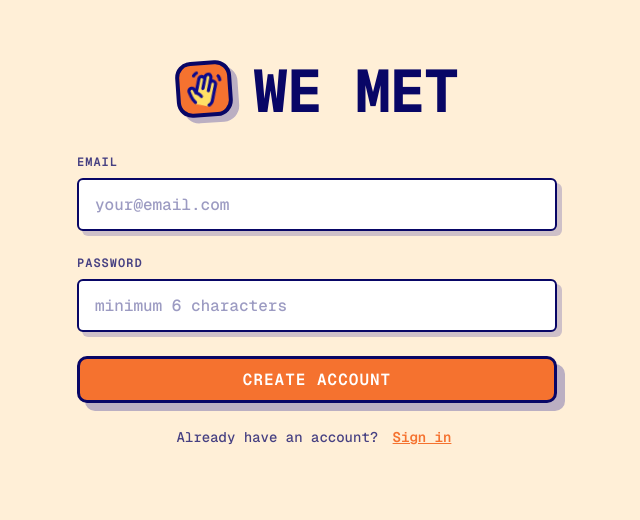
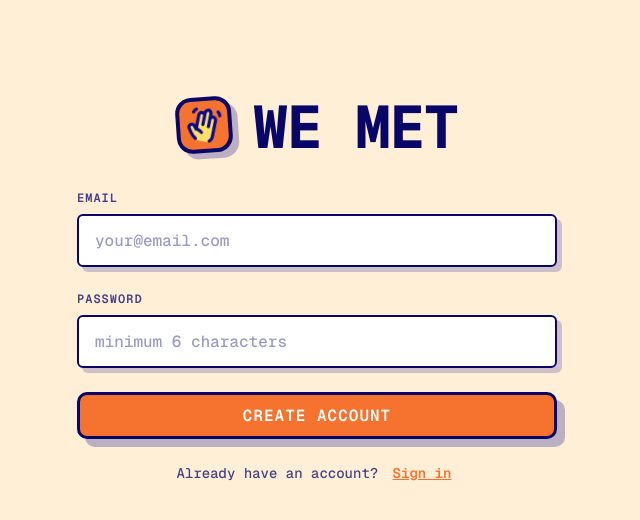
Before and after one commit to mayerseidman/we-met, a Next.js app: page /auth in a window 1280 px wide. Shown: the part 108-628 px from the top of the page, without its empty margins (323-963 px from the left). Built offline with nearby package versions, Linux system fonts and the light colour scheme; no server answers.

Commit message:
attempts to make more better consistently positioned for reset email screen

```diff
--- a/hooks/useAuth.js
+++ b/hooks/useAuth.js
@@ -48,7 +48,7 @@ export function useAuth() {
         const timeout = setTimeout(() => {
             setLoading(false)
             setProfileSynced(true)
-        }, 500)
+        }, 2500)
 
         // Listen for auth state changes
         const { data: { subscription } } = supabase.auth.onAuthStateChange(
--- a/pages/auth.js
+++ b/pages/auth.js
@@ -75,8 +75,7 @@ export default function AuthPage() {
 
     return (
         <div className={styles.page}>
-            <div className={styles.content}>
-
+            <div className={`${styles.content} ${styles.contentFit}`}>
                 <div className={styles.brandRow}>
                     <div className={styles.iconTile}>
                         <img src={`${POP}/waving-hand.svg`} alt="" width={56} height={56} />
--- a/pages/meets.js
+++ b/pages/meets.js
@@ -280,7 +280,7 @@ export default function Meets() {
                 </div>
             )}
 
-            {showIosHint && user && hasConnections && (
+            {showIosHint && !showInstallBanner && user && hasConnections && (
                 <div className={styles.topBanner}>
                     <span className={styles.topBannerText}>
                         <img src={`${POP}/smartphone.svg`} alt="" width={14} height={14} style={{ verticalAlign: '-2px', marginRight: 6 }} />
--- a/styles/pages/Auth.module.scss
+++ b/styles/pages/Auth.module.scss
@@ -9,7 +9,7 @@
     align-items: center;
     justify-content: center;
     padding: $spacing-lg;
-    padding-top: 4rem; // just enough to clear the fixed banner
+    /*padding-top: 4rem; // just enough to clear the fixed banner*/
     font-family: $font-mono;
 }
 
@@ -18,6 +18,9 @@
     max-width: 480px;
     animation: fadeIn 0.4s ease-out;
     min-height: 520px;
+}
+.contentFit {
+    min-height: 0;
 }
 .iconTile {
     width: 72px;
@@ -60,6 +63,8 @@
     text-align: center;
     margin: 0 0 $spacing-xl;
     line-height: 1.65;
+    padding-left: 8px;
+    padding-right: 8px;
     strong {
         color: $dark-gray;
         font-weight: 700;
```
